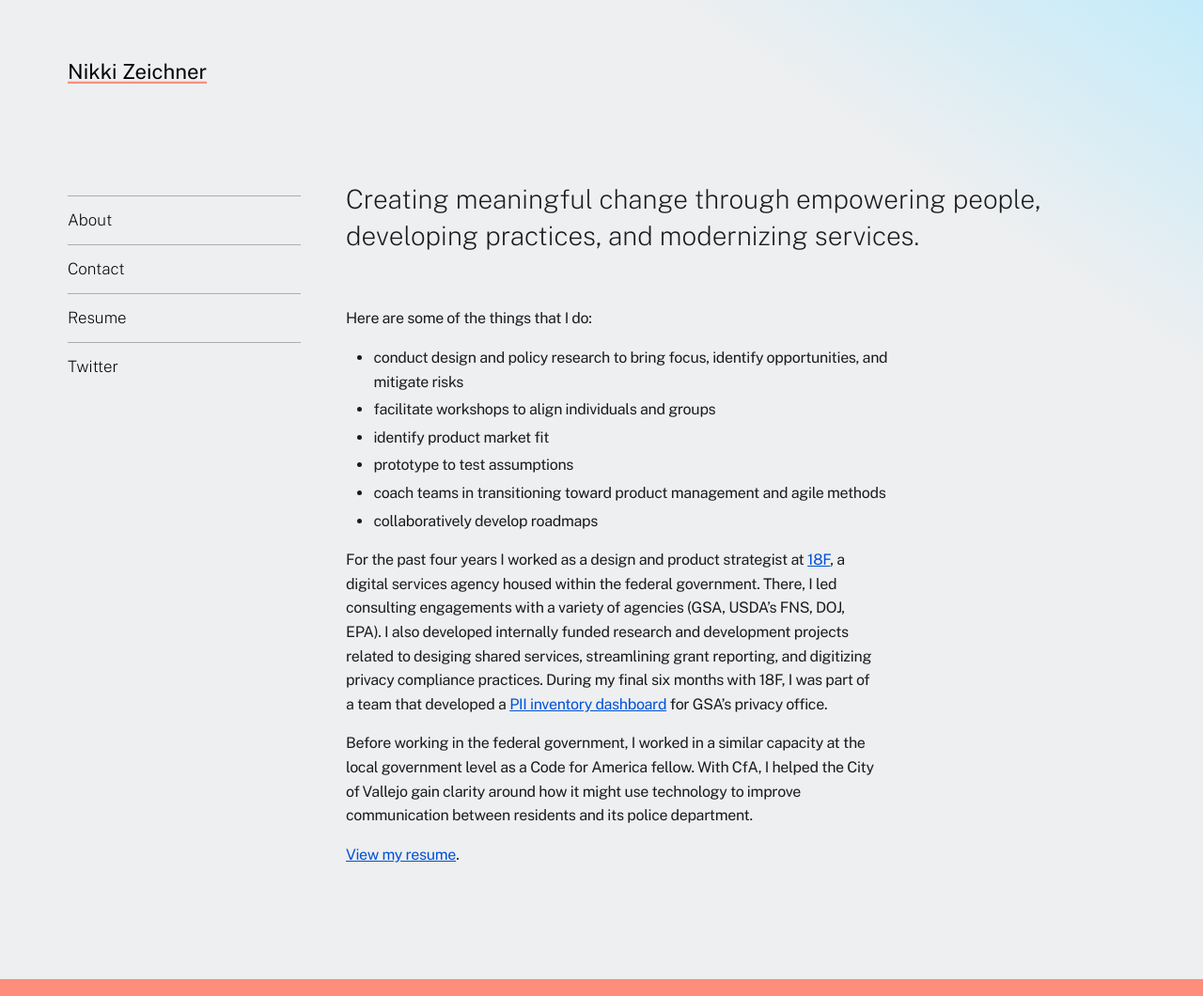
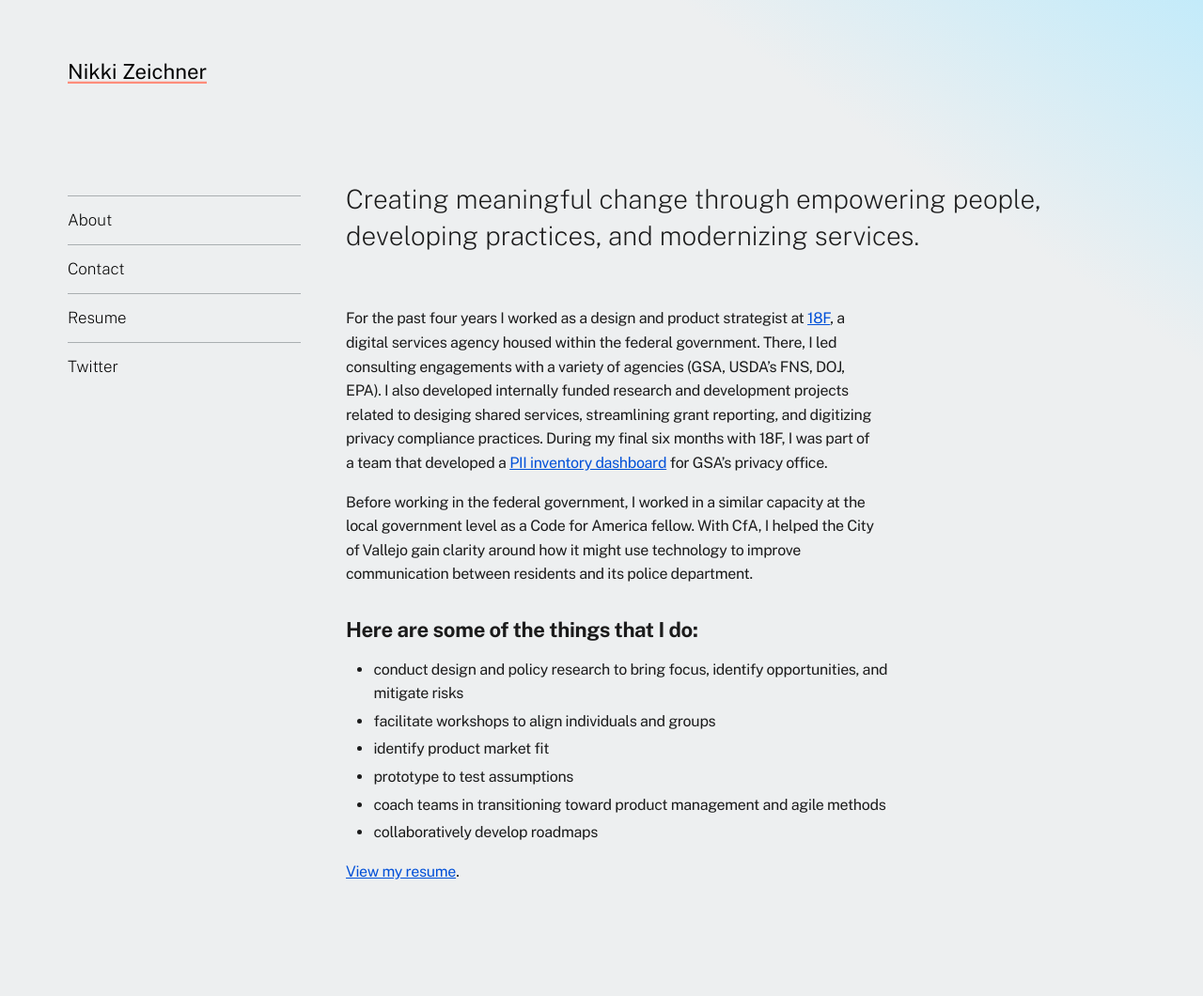
Before and after one commit to nikzei/nikzei.github.io, a Jekyll site: the page built from _pages/about.md, in a window 1280 px wide. Shown: the whole page at 94% size. Built offline with Jekyll 4.4.1, drawn with Linux system fonts in a browser that asks for light colours; nearby versions of some CDN libraries; some of the changed lines change nothing that is shown.

Commit message:
re-arrange text

```diff
--- a/_pages/about.md
+++ b/_pages/about.md
@@ -4,7 +4,12 @@ title: "About"
 deck: Creating meaningful change through empowering people, developing practices, and modernizing services.
 ---
 
-Here are some of the things that I do:
+For the past four years I worked as a design and product strategist at [18F](https://18f.gsa.gov/), a digital services agency housed within the federal government. There, I led consulting engagements with a variety of agencies (GSA, USDA's FNS, DOJ, EPA). I also developed internally funded research and development projects related to desiging shared services, streamlining grant reporting, and digitizing privacy compliance practices. During my final six months with 18F, I was part of a team that developed a [PII inventory dashboard](https://cg-9341b8ea-025c-4fe2-aa6c-850edbebc499.app.cloud.gov/site/18f/privacy-dashboard) for GSA's privacy office.
+
+Before working in the federal government, I worked in a similar capacity at the local government level as a Code for America fellow. With CfA, I helped the City of Vallejo gain clarity around how it might use technology to improve communication between residents and its police department.
+
+### Here are some of the things that I do:
+
 - conduct design and policy research to bring focus, identify opportunities, and mitigate risks
 - facilitate workshops to align individuals and groups
 - identify product market fit
@@ -13,8 +18,4 @@ Here are some of the things that I do:
 - collaboratively develop roadmaps
 
 
-For the past four years I worked as a design and product strategist at [18F](https://18f.gsa.gov/), a digital services agency housed within the federal government. There, I led consulting engagements with a variety of agencies (GSA, USDA's FNS, DOJ, EPA). I also developed internally funded research and development projects related to desiging shared services, streamlining grant reporting, and digitizing privacy compliance practices. During my final six months with 18F, I was part of a team that developed a [PII inventory dashboard](https://cg-9341b8ea-025c-4fe2-aa6c-850edbebc499.app.cloud.gov/site/18f/privacy-dashboard) for GSA's privacy office.
-
-Before working in the federal government, I worked in a similar capacity at the local government level as a Code for America fellow. With CfA, I helped the City of Vallejo gain clarity around how it might use technology to improve communication between residents and its police department.
-
 [View my resume](/resume).
```
